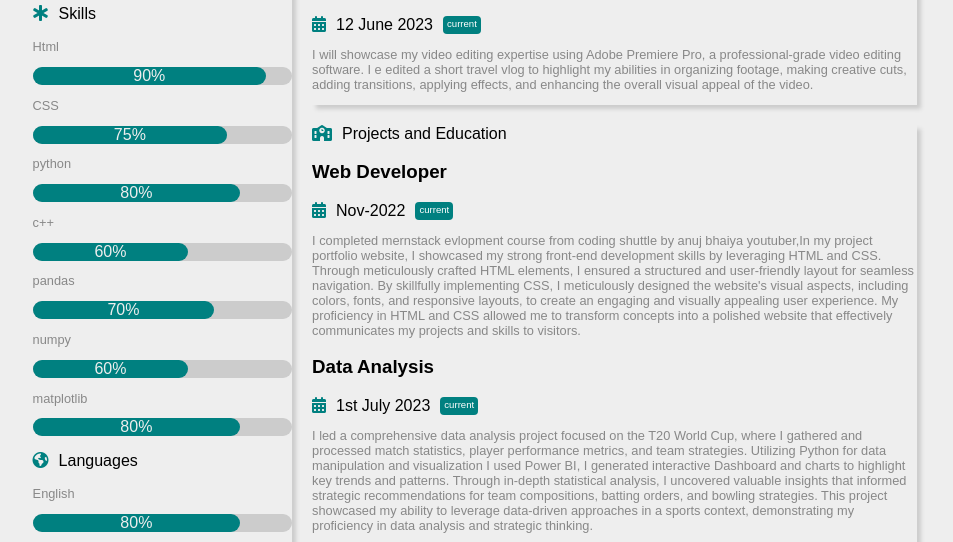
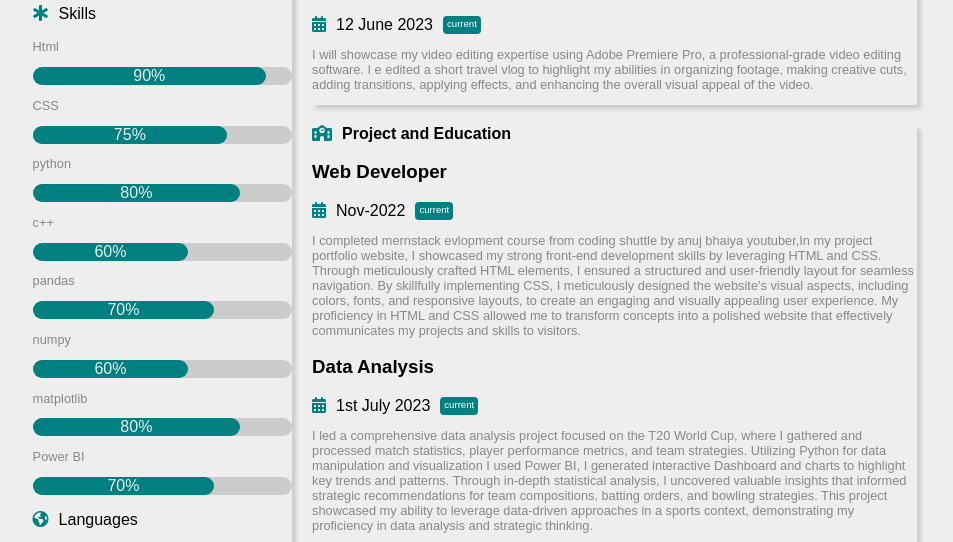
Before and after one commit to Soudeepshaw/projectcollege, a plain HTML site: page resume.html in a window 1280 px wide. Shown: the part 370-912 px from the top of the page, without its empty margins (165-1118 px from the left). Drawn offline with Linux system fonts and the light colour scheme.

Commit message:
Update resume.html

```diff
--- a/resume.html
+++ b/resume.html
@@ -93,6 +93,12 @@
                                 <div style="width: 80%"; class="progrss">80%</div>
                             </div>
                         </li>
+                        <li>
+                            <p>Power BI</p>
+                            <div class="progress-bar">
+                                <div style="width: 70%"; class="progrss">70%</div>
+                            </div>
+                        </li>
                     </ul>
                 </section>
                 <section class="languages">
@@ -153,7 +159,7 @@
             </section>
             <section class="eduaction card">
                 <div class="icon">
-                    <i class="fa-solid fa-school"></i>Projects and Education
+                    <i class="fa-solid fa-school"></i><span><b>Project and Education</b></span>
                 </div>
                 <article>
                     <h3>Web Developer </h3>
```
